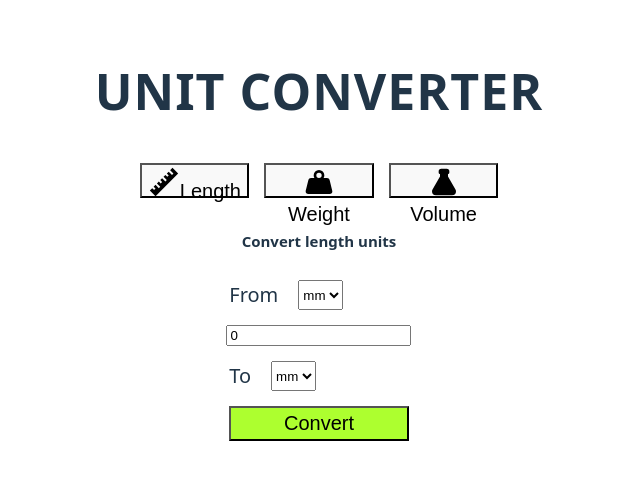
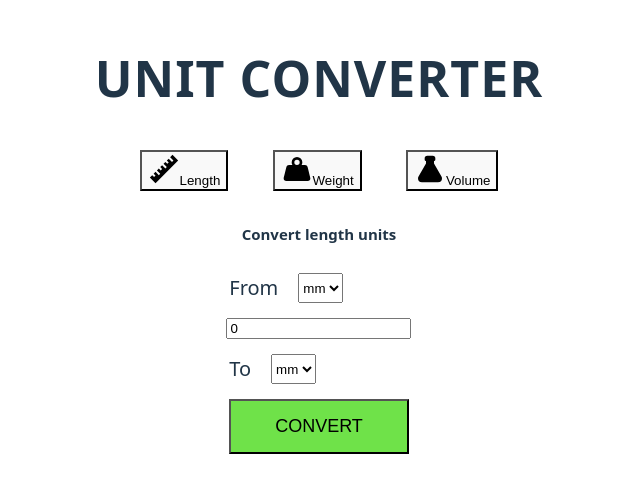
Before and after one commit to tamaskovacs0408/unit-converter, a React (Vite) app: page / in a window 1280 px wide. Shown: the part 167-660 px from the top of the page, without its empty margins (321-961 px from the left). Built offline with nearby package versions, Linux system fonts and the light colour scheme.

Commit message:
Update styées and classes

```diff
--- a/src/UI/Button.module.scss
+++ b/src/UI/Button.module.scss
@@ -1,10 +1,16 @@
-button {
+.selectorButton {
   width: 100%;
-  height: 3.5rem;
   font-size: 2rem;
+  padding: 1.5rem;
 
   &:active,
   &:focus {
-    box-shadow: 0px 0px 3px 1px #fff;
+    box-shadow: 0px 0px 8px 1px #6FE249;
+    color: #6FE249;
+  }
+
+  &:active svg,
+  &:focus svg {
+    color: #6FE249;
   }
 }
--- a/src/components/ConverterForm.module.scss
+++ b/src/components/ConverterForm.module.scss
@@ -11,7 +11,15 @@
 
 .convert-button {
   width: 50%;
+  font-size: 1.8rem;
+  text-transform: uppercase;
+  padding: 1.5rem;
   margin: 0 auto;
-  background: greenyellow;
+  background: #6FE249;
   color: black;
+
+  // &:active,
+  // &:focus {
+  //   box-shadow: 0px 0px 8px 1px #6FE249;
+  // }
 }
```
